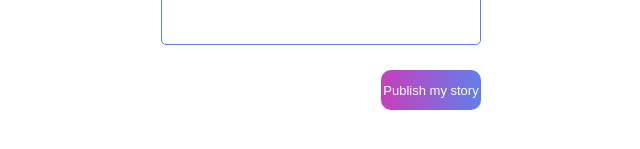
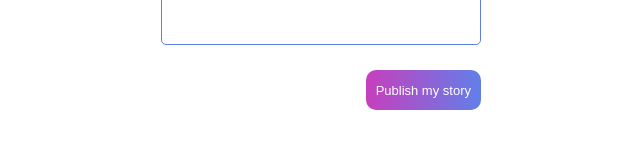
Before and after one commit to RomanRichert/Social_Network_For_Health, a React (Create React App) app in the folder my-app/: page /submit in a window 1280 px wide. Shown: the part 411-560 px from the top of the page, without its empty margins (319-959 px from the left). Built offline with nearby package versions, Linux system fonts and the light colour scheme.

Commit message:
changed button styles

```diff
--- a/my-app/src/components/Story/index.module.css
+++ b/my-app/src/components/Story/index.module.css
@@ -25,6 +25,7 @@
     background-color: #fff;
     color: var(--lila-border);
     cursor: pointer;
+    font-size: medium;
 }
 
 .actions_btns button:last-child {
--- a/my-app/src/pages/SubmitPage/index.module.css
+++ b/my-app/src/pages/SubmitPage/index.module.css
@@ -97,6 +97,8 @@
   border-radius: 10px;
   margin-left: 150px;
   font-size: small;
+  padding: 10px;
+  width: auto;
 }
 
 .error_message p {
```
